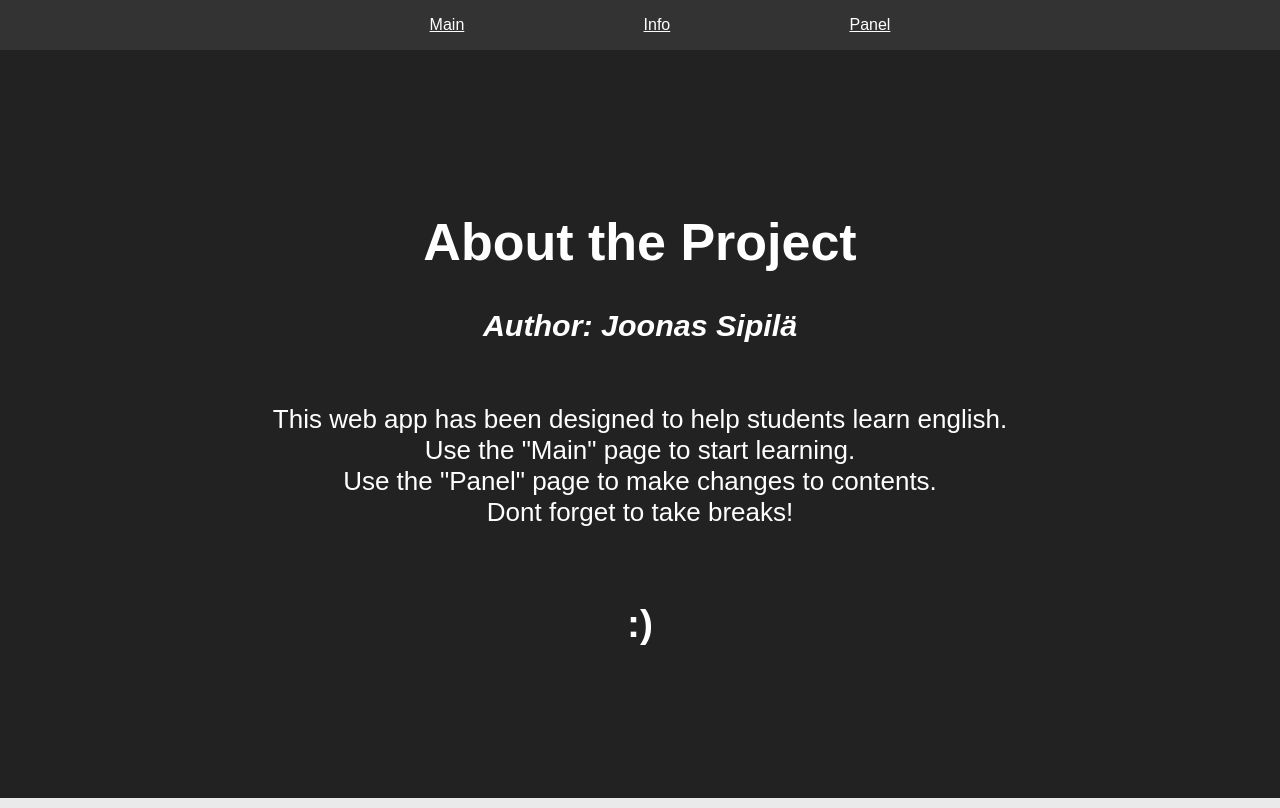
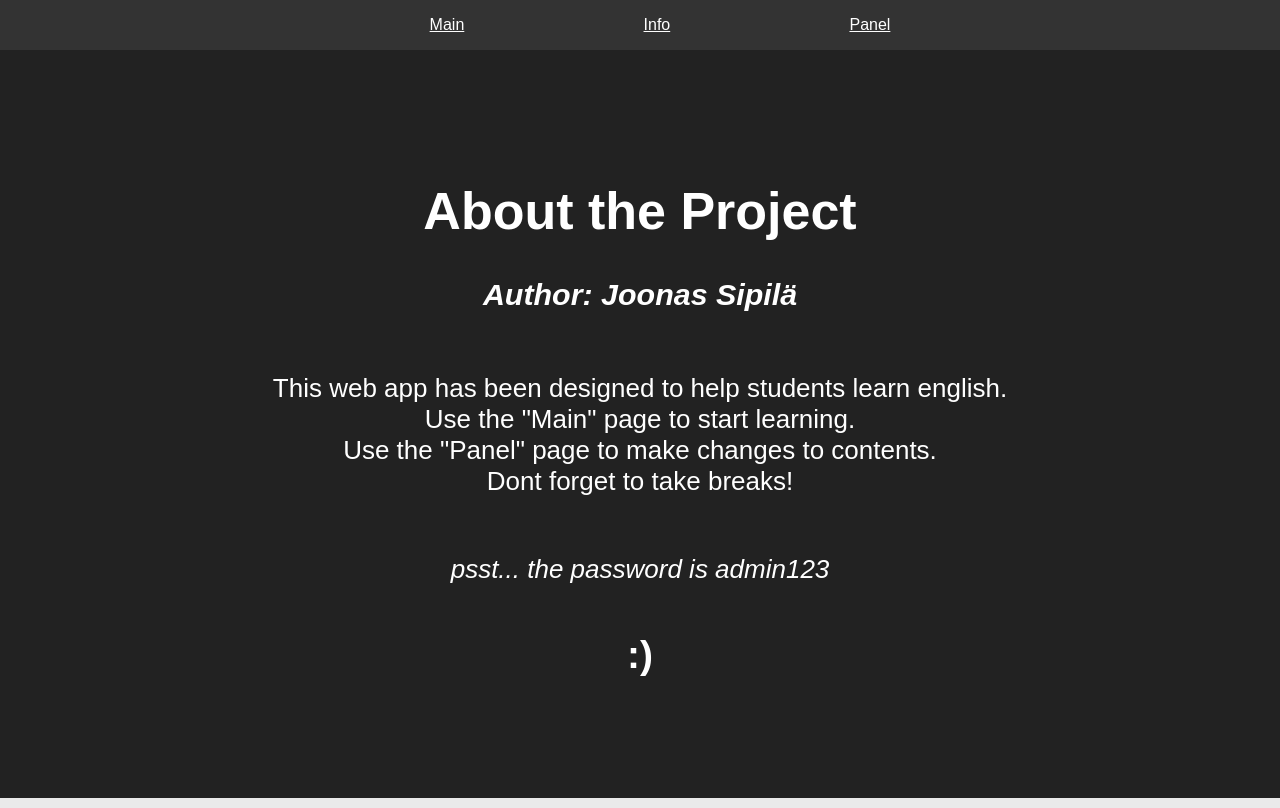
Before and after one commit to JoonasSipilae/learn-english, a React (Create React App) app: page /info in a window 1280 px wide. Built offline with nearby package versions, Linux system fonts and the light colour scheme.

Commit message:
Added a password hint to info.js for demonstrative purposes

```diff
--- a/src/Info.js
+++ b/src/Info.js
@@ -21,6 +21,9 @@ function Info() {
       <text>Use the "Panel" page to make changes to contents.</text>
       <text>Dont forget to take breaks!</text>
       <br></br>
+      <p>
+        <i>psst... the password is admin123</i>
+      </p>
       <h2>:)</h2>
     </div>
   );
```
